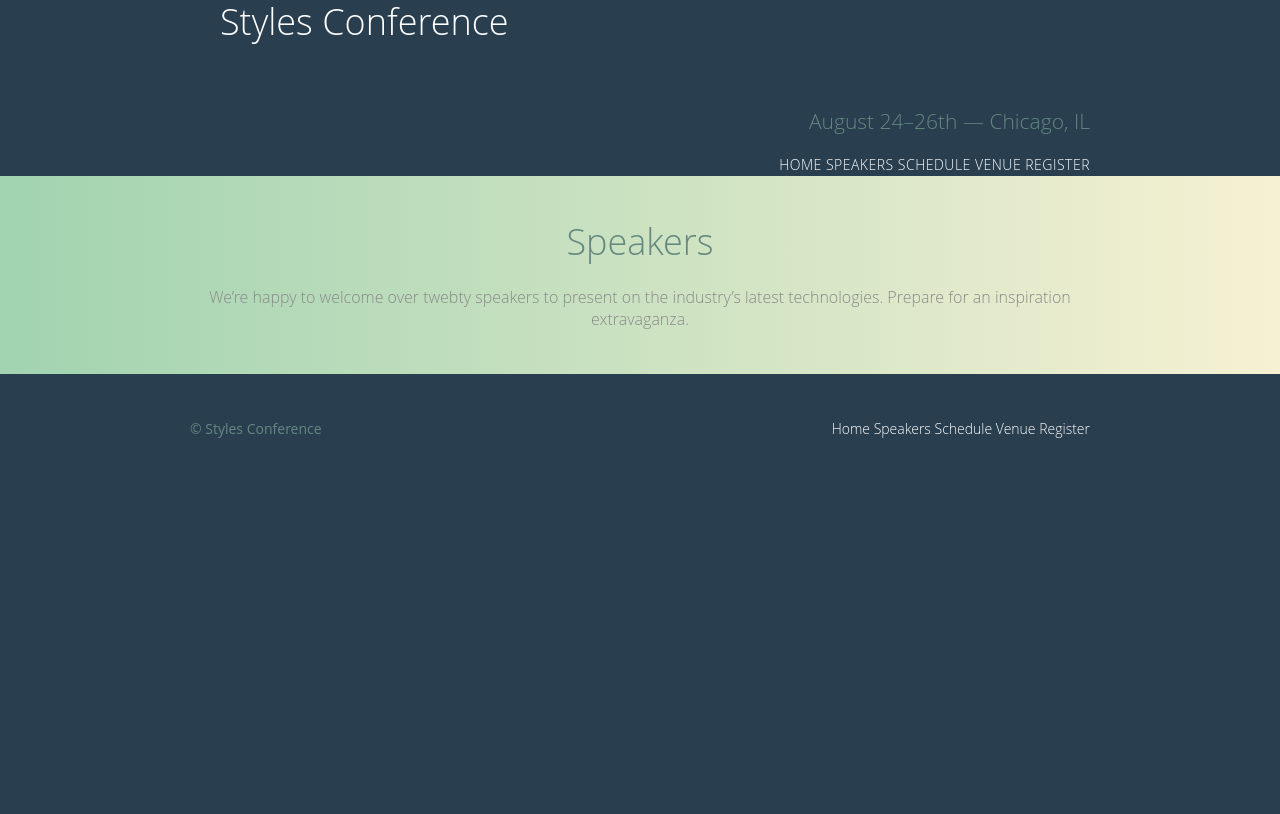
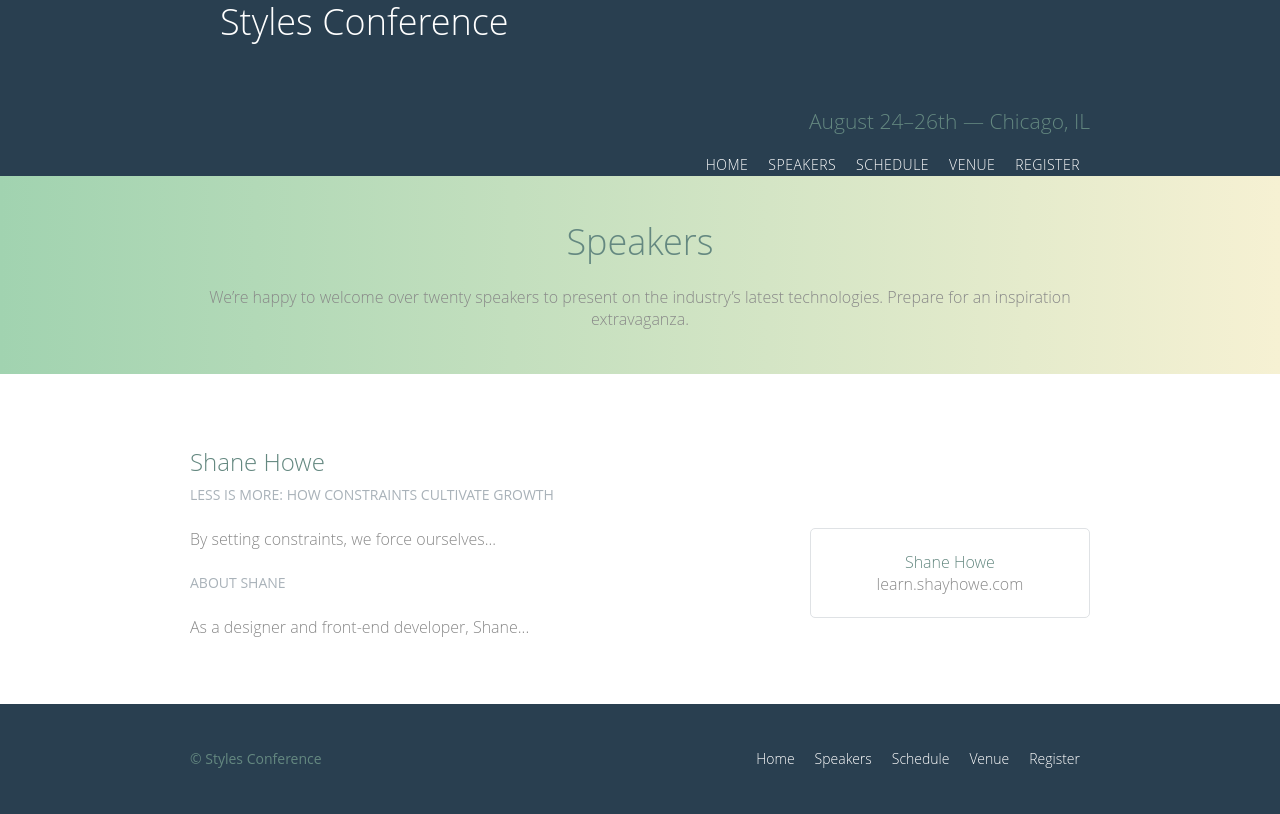
Before and after one commit to Tatendaz/conference, a plain HTML site: page speakers.html in a window 1280 px wide. Drawn offline with Linux system fonts and the light colour scheme.

Commit message:
finished chapter8

```diff
--- a/assets/stylesheets/main.css
+++ b/assets/stylesheets/main.css
@@ -347,3 +347,33 @@ leads
   font-size:21px;
   line-height: 33px;
 }
+/*
+===================================================
+
+navbar stuff
+
+===================================================
+*/
+.nav li{
+display:inline-block;
+margin: 0 10px;
+vertical-align:top;
+}
+.nav li:lastchild{
+  margin-right:0;
+}
+/*
+  ========================================
+  Speakers
+  ========================================
+*/
+.speaker-info{
+  border: 1px solid #dfe2e5;
+  border-radius: 5px;
+  margin-top: 88px;
+  padding:22px 0;
+  text-align: center;
+}
+.speaker{
+  margin-bottom: 44px;
+}
--- a/speakers.html
+++ b/speakers.html
@@ -17,17 +17,42 @@
 		</h3>
 
 		<nav class="primary-nav nav">
-			<a href="index.html">Home</a>
-			<a href="speakers.html">Speakers</a>
-			<a href="schedule.html">Schedule</a>
-			<a href="venue.html">Venue</a>
-			<a href="register.html">Register</a>
+			<ul>
+				<li><a href="index.html">Home</a></li><!--
+			--><li><a href="speakers.html">Speakers</a></li><!--
+			--><li><a href="schedule.html">Schedule</a></li><!--
+			--><li><a href="venue.html">Venue</a></li><!--
+			--><li><a href="register.html">Register</a></li>
+		</ul>
 		</nav>
 	</header>
 	<section class="row-alt">
 			<div class="container lead">
 				<h1>Speakers</h1>
-				<p>We&#8217;re happy to welcome over twebty speakers to present on the industry&#8217;s latest technologies. Prepare for an inspiration extravaganza.</p>
+				<p>We&#8217;re happy to welcome over twenty speakers to present on the industry&#8217;s latest technologies. Prepare for an inspiration extravaganza.</p>
+			</div>
+		</section>
+		<section class="row">
+			<div class="grid">
+				<section id="shay-howe">
+					<div class="col-2-3">
+						<h2>Shane Howe</h2>
+						<h5>Less Is More: How Constraints Cultivate Growth</h5>
+						<p>By setting constraints, we force ourselves...</p>
+						<h5>About Shane</h5>
+						<p>As a designer and front-end developer, Shane...</p>
+
+					</div><!--
+					--><aside class="col-1-3">
+					<div class="speaker-info">
+						<ul>
+							<li><a href="https://twitter.com/shayhowe">Shane Howe</a></li>
+							<li><a href="http://learn.shayhowe.com/"></a>learn.shayhowe.com</li>
+						</ul>
+					</div>
+
+					</aside>
+				</section>
 			</div>
 		</section>
 
@@ -36,11 +61,12 @@
 		<small>&copy; Styles Conference</small>
 
 		<nav class="nav">
-			<a href="index.html">Home</a>
-			<a href="speakers.html">Speakers</a>
-			<a href="schedule.html">Schedule</a>
-			<a href="venue.html">Venue</a>
-			<a href="register.html">Register</a>
+			<ul>
+			<li><a href="index.html">Home</a></li><!--
+			--><li><a href="speakers.html">Speakers</a></li><!--
+			--><li><a href="schedule.html">Schedule</a></li><!--
+			--><li><a href="venue.html">Venue</a></li><!--
+			--><li><a href="register.html">Register</a>
 		</nav>
 	</footer>
 </body>
```
Also changed, not shown: index.html (+13 -10 lines), register.html (+13 -10 lines), schedule.html (+13 -10 lines), venue.html (+13 -10 lines).
